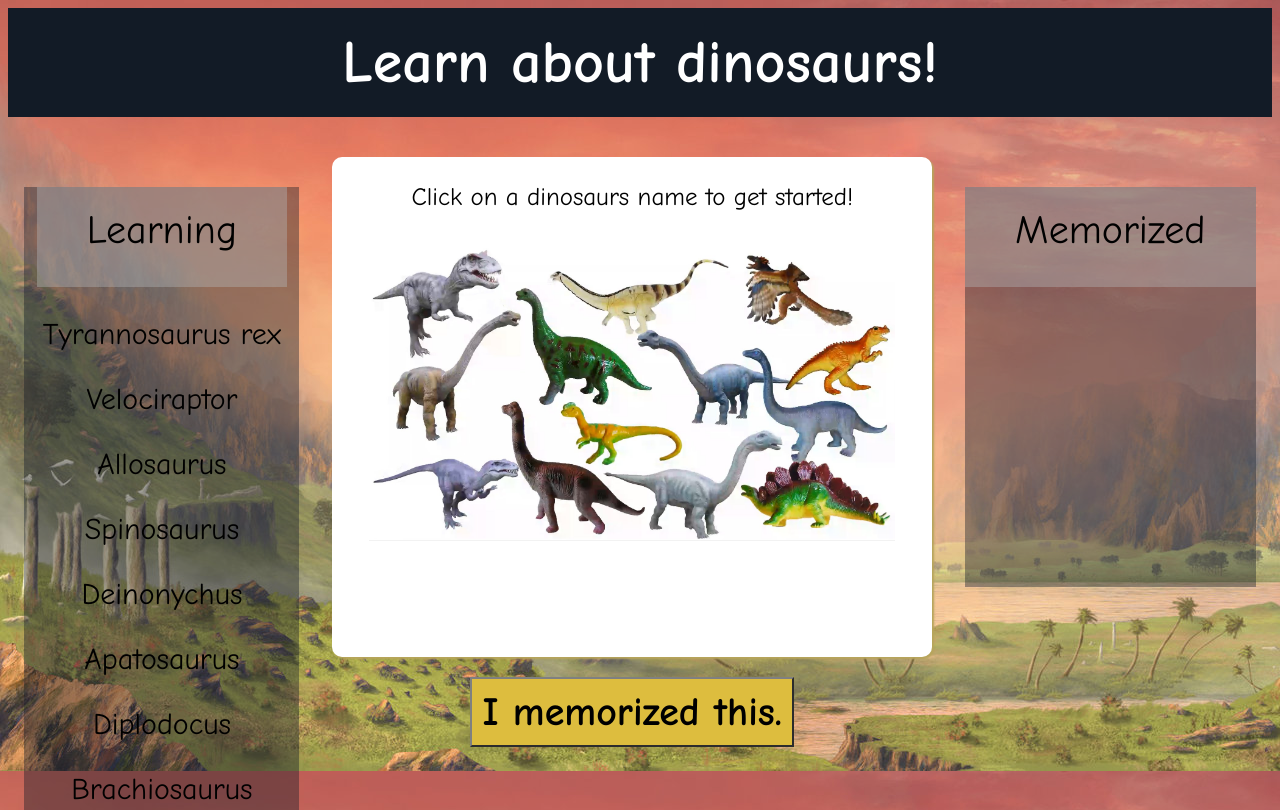
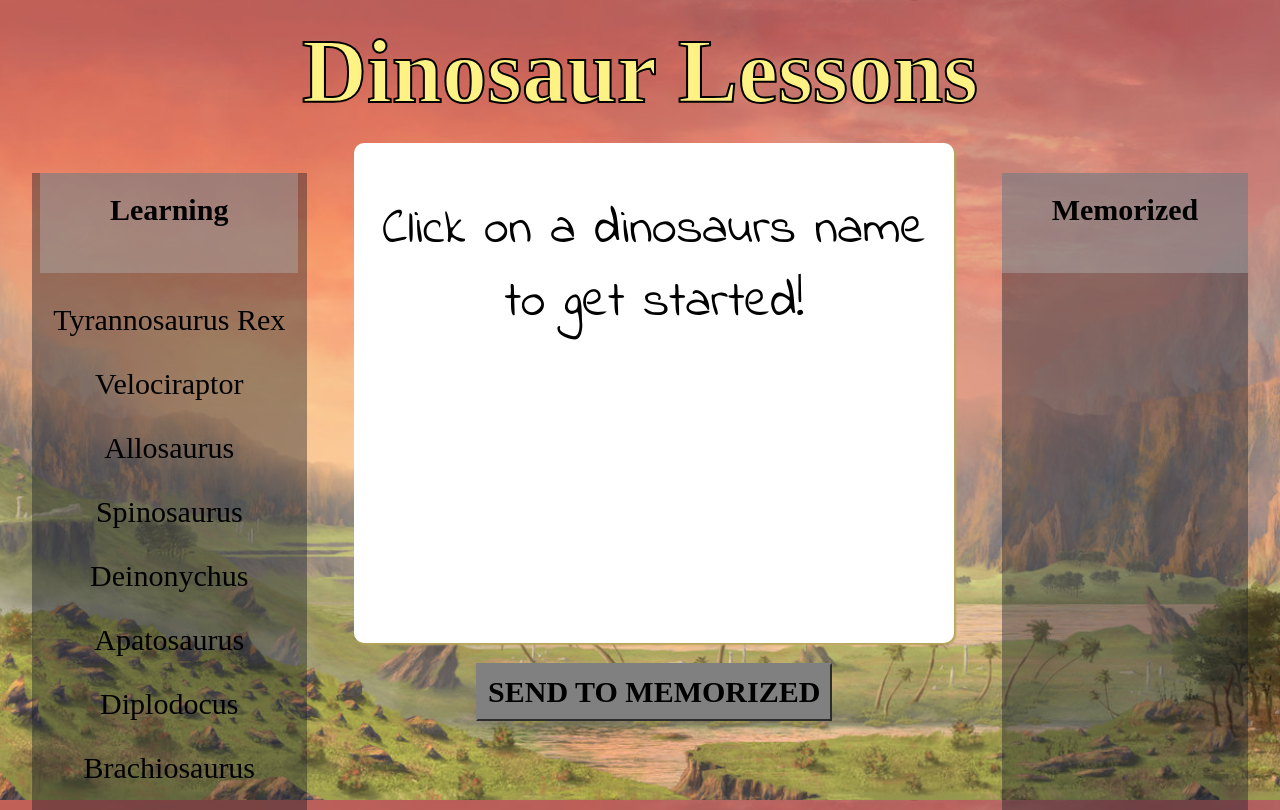
Before and after one commit to danielanoir/Project1, a plain HTML site: page index.html in a window 1280 px wide. Shown: the top 810 px of the page. Drawn offline with nearby package versions, Linux system fonts and the light colour scheme; a web font is replaced by a local one.

Commit message:
added a bunch of dino info and some style stuff.

```diff
--- a/index.html
+++ b/index.html
@@ -5,17 +5,19 @@
 <head>
   <title>Document</title>
   <link rel="stylesheet" type="text/css" href="style.css">
+  <link href='https://fonts.googleapis.com/css?family=Indie+Flower' rel='stylesheet' type='text/css'>
+  <link href='https://fonts.googleapis.com/css?family=Trocchi' rel='stylesheet' type='text/css'>
 <!-- links to js -->
 <script src="https://ajax.googleapis.com/ajax/libs/jquery/2.2.4/jquery.min.js"></script>
 <script src="script.js"></script>
 
 </head>
-<body background=prehistoricland.jpg>
+<body>
+
 
   <backgroun>
 
-  <h1 class=title>Learn about dinosaurs!</h1>
-
+  <h1 class=title>Dinosaur Lessons</h1>
 <div class="flex">
 
   <ul class="dinoNamesNotLearned">
@@ -25,9 +27,7 @@
   <div class="stage">
     <div class="flashCard">
     <div class="cardFront">
-      <p>Click on a dinosaurs name to get started!
-        <img class="dinotoys" src="multipledinosaurs.jpg" alt="dino toys" height="300">
-      </p>
+      <p class="getStarted">Click on a dinosaurs name to get started!</p>
     </div>
     <div class="cardBack">
       <p>Oops... you didn't click a dinosaurs name first.
@@ -36,7 +36,7 @@
     </div>
   </div>
   <!-- button under card:  -->
-  <button class="memorizedButton">I memorized this.</>
+  <button class="memorizedButton">SEND TO MEMORIZED</>
 
   </div>
 
--- a/script.js
+++ b/script.js
@@ -2,60 +2,59 @@ $(document).ready(function(){
   console.log("JQuery is working.");
 
 
-  $(".dinoNamesNotLearned").css({"width":"275px","font-size":"30px","font-family":"'Comic Sans MS', cursive, sans-serif","background":"rgba(18, 27, 38, 0.4)"});
-  $(".dinoNamesLearned").css({"font-size":"30px","font-family":"'Comic Sans MS', cursive, sans-serif","background":"rgba(18, 27, 38, 0.4)"});
-  $(".memorizedButton").css({"border-style":"outset","font-weight":"bold","color":"black","font-size":"40px","font-family":"'Comic Sans MS', cursive, sans-serif","background-color":"#ddbd3e","border-color":"grey","margin":"20px","padding":"10px"});
+  $(".dinoNamesNotLearned").css({"width":"275px","font-size":"30px","font-family":"'Trocchi', serif","background":"rgba(18, 27, 38, 0.4)"});
+  $(".dinoNamesLearned").css({"font-size":"30px","font-family":"'Trocchi', serif","background":"rgba(18, 27, 38, 0.4)"});
+  $(".memorizedButton").css({"border-style":"outset","font-weight":"bold","color":"black","font-size":"30px","font-family":"'Trocchi', serif","background-color":"grey","border-color":"grey","margin":"20px","padding":"10px"});
 
 //dinoDetails are objects in array with details on each of the dinos. Refering to it in if else.
 //Dynamic data goes below for each card. Static is in HTML
   var dinoCards = [
     {
-      name: "Tyrannosaurus rex",
-      question: "What is the correct answer?",
-      correctAnswer: "A",
-      options:[],
+      name: "Tyrannosaurus Rex",
+      question: "What did they eat?",
+      correctAnswer: "The Tyrannosaurus Rex ate meat. They also weighed 8 tons and they were up to 40 feet long." + "</br>" + "</br>" + "The largest T-Rex tooth found was 12 inches long.",
       img: "trex.jpg"
     },
     {
       name: "Velociraptor",
-      question: "What is the correct answer?",
-      correctAnswer: "D",
+      question: "In what period did the Velociraptor exist?",
+      correctAnswer: "In the Cretaceous Period, which was about 73 million years ago."+ "</br>" + "</br>" +"Velociraptor's were about the size of a turkey.",
       img: "velociraptor.jpg"
     },
     {
       name: "Allosaurus",
-      question: "What is the correct answer?",
-      correctAnswer: "C",
+      question: "Where in the world were the Allosaurus?",
+      correctAnswer: "Allosaurus fossils have been mostly found in the western United States."+ "</br>" + "</br>" + "Allosaurus dinosaurs were meat eaters and had teeth with edges like saws.",
       img: "allosaurus.jpg"
     },
     {
       name: "Spinosaurus",
-      question: "What is the correct answer?",
-      correctAnswer: "C",
+      question: "Where in the world did the Spinosaurus live?",
+      correctAnswer: "The Spinosaurus lived in North Africa." + "</br>" + "</br>" + "The Spinosaurus may have been the largest meat eater.",
       img: "spinosaurus.jpg"
     },
     {
       name: "Deinonychus",
-      question: "What is the correct answer?",
-      correctAnswer: "A",
+      question: "What does the name Deinonychus mean?",
+      correctAnswer: "Deinonychus means terrible claw and it refers to the hooked claw found on their hind feet.",
       img: "deinonychus.jpg"
     },
     {
       name: "Apatosaurus",
-      question: "What is the correct answer?",
-      correctAnswer: "D",
+      question: "What is another common name for Apatosaurus?",
+      correctAnswer: "Brontosaurus. They had long tales that counter balanced their long necks.",
       img: "apatosaurus.jpg"
     },
     {
       name: "Diplodocus",
-      question: "What is the correct answer?",
-      correctAnswer: "C",
+      question: "In what period did the Diplodocus live?",
+      correctAnswer: "The Jurassic Period about 150 million years ago." + "</br>" + "</br>" + "Diplodocus had a long tail which contained around 80 vertebrae.",
       img: "diplodocus.jpg"
     },
     {
       name: "Brachiosaurus",
-      question: "What is the correct answer?",
-      correctAnswer: "B",
+      question: "Where were the first fossils found?",
+      correctAnswer: "The first fossils were found in the Colorado River." + "</br>" + "</br>" + "The weight of Brachiosaurus has been estimated between 30 and 45 metric tons.",
       img: "brachiosaurus.jpg"
     },
     {
@@ -131,7 +130,7 @@ $(document).ready(function(){
 
   $(".memorizedButton").click(function() {
     if ($(".cardFront h1").text() === dinoCards[0].name) {
-      $(".dinoNamesLearned").append("<p>Tyrannosaurus rex</p>")
+      $(".dinoNamesLearned").append("<p>Tyrannosaurus Rex</p>")
       $("dinosaur").attr("data-dino-index").remove();
     }
   })
--- a/style.css
+++ b/style.css
@@ -1,22 +1,33 @@
+body {
+  background-image: url("prehistoricland.jpg");
+  background-size: cover;
+  background-attachment: fixed;
+}
+
+.getStarted {
+  font-size: 50px;
+}
 
 .animals{
   width: 300px;
-  font-family:"Comic Sans MS", cursive, sans-serif;
 }
 
 .heading{
-  font-family:"Comic Sans MS", cursive, sans-serif;
+  font-family:"Indie Flower", cursive;
 }
 
 .question{
-  font-family:"Comic Sans MS", cursive, sans-serif;
+  font-family:"Indie Flower", cursive;
+  font-size: 30px;
+}
+
+.answer{
+  font-family:"Indie Flower", cursive;
+  font-size: 40px;
+  padding: 20px;
 }
 
 img.grumpydino{
-  padding: 30px;
-}
-
-img.dinotoys{
   padding: 30px;
 }
 
@@ -24,18 +35,13 @@ img.dinotoys{
 /*Empty boxes for the learned and not learned sections. */
 
     ul.dinoNamesLearned{
-      list-style-type: none;
-      font-size: 35px;
-      background-color: #8E8A31;
       padding: 0px;
-      height: 400px;
+      height: 1100px;
     }
 
     ul.dinoNamesNotLearned{
-      list-style-type: none;
-      font-size: 35px;
-      background-color: #8E8A31;
       padding: 0px;
+      height:1100px;
     }
 
 
@@ -43,18 +49,20 @@ img.dinotoys{
 
     p.notLearned {
       background: rgba(180, 183, 186, 0.4);
-      font-family: "Comic Sans MS", cursive, sans-serif;
-      font-size: 40px;
+      font-family:"Trocchi", serif
+      font-size: 50px;
+      font-weight: bold;
       display: inline-block;
       margin: 0px;
-      padding: 20px 50px 20px 50px;
+      padding: 20px 70px 20px 70px;
       height: 60px;
     }
 
     p.learned {
       background: rgba(180, 183, 186, 0.4);
-      font-family: "Comic Sans MS", cursive, sans-serif;
-      font-size: 40px;
+      font-family:"Trocchi", serif
+      font-size: 50px;
+      font-weight: bold;
       display: inline-block;
       margin: 0px;
       padding: 20px 50px 20px 50px;
@@ -70,18 +78,19 @@ text-align: center;
 }
 
 h1.title {
-  font-size: 60px;
-  font-family: "Comic Sans MS", cursive, sans-serif;
-  background-color: #121b26;
-  color: white;
-  padding: 20px;
-  margin-top: 0px;
+  font-size: 90px;
+  font-family: "Trocchi", serif;
+  color: #fff284;
+  -webkit-text-stroke: 2px black;
+  padding: 0px;
+  margin: 20px;
 }
 
 div.flex {
   display: flex;
   justify-content: space-around;
   flex-direction: row;
+  margin-top: 0px;
 }
 
 
@@ -108,7 +117,7 @@ div.flex {
       height: 500px;
       width: 600px;
       font-size: 25px;
-      font-family: "Comic Sans MS", cursive, sans-serif;
+      font-family: 'Indie Flower', cursive;
       text-align: center;
       -webkit-backface-visibility: hidden;
     }
```
